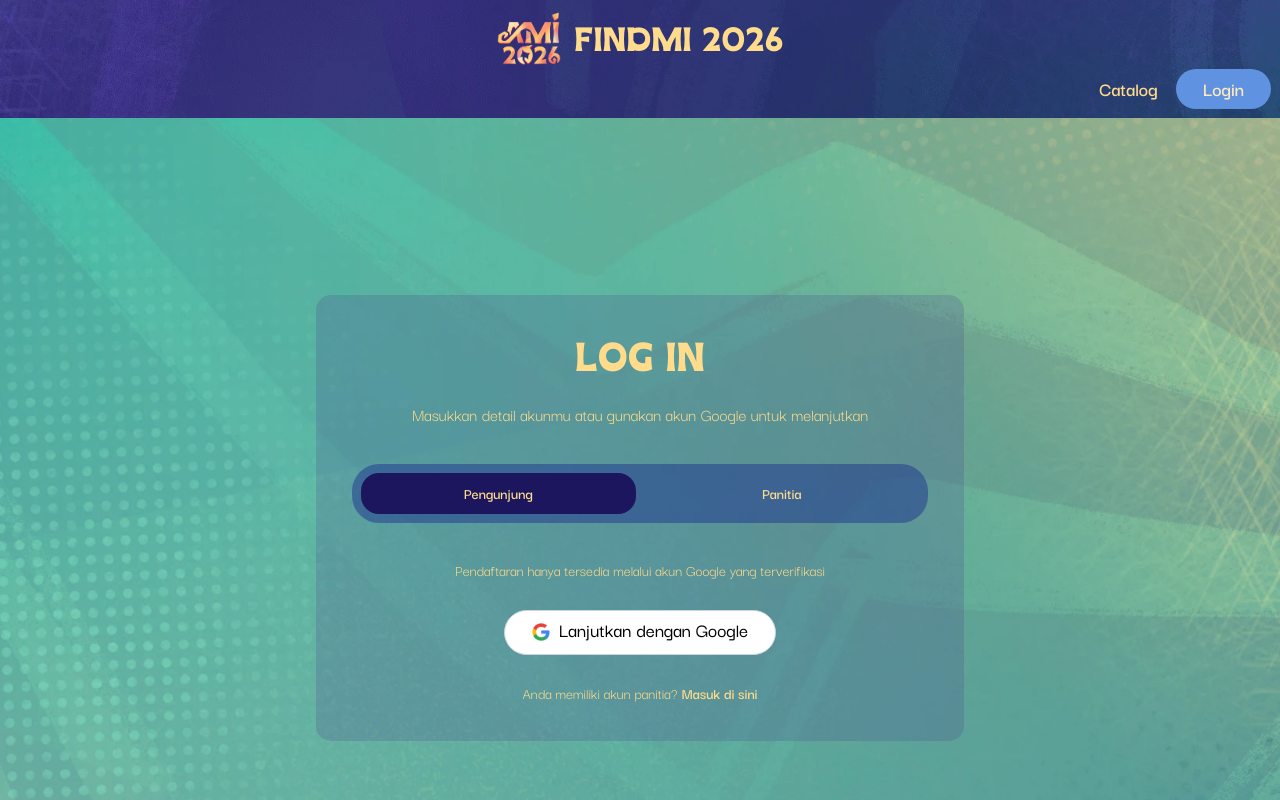
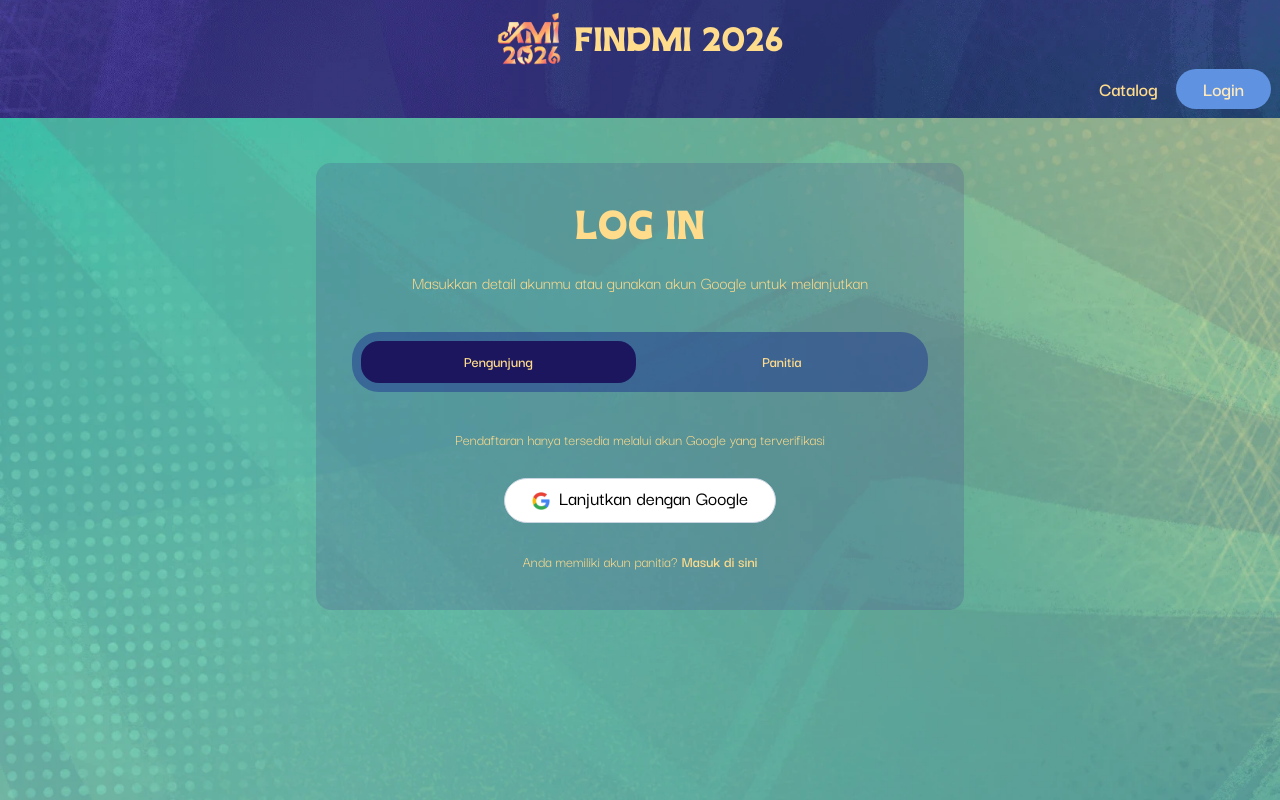
Before and after one commit to nicholaswisee/findmi-frontend, a React (Vite) app: page /login in a window 1280 px wide. Shown: the top 800 px of the page. Built offline with nearby package versions, Linux system fonts and the light colour scheme; no server answers.

Commit message:
refactor: MainLayout and Toaster

```diff
--- a/src/components/auth/LoginForm.tsx
+++ b/src/components/auth/LoginForm.tsx
@@ -70,10 +70,6 @@ export default function LoginForm() {
         />
       </div>
 
-      {error ? (
-        <p className="text-sm font-medium text-[#ff9c9c]">{error}</p>
-      ) : null}
-
       <Button
         type="submit"
         disabled={loading}
--- a/src/layouts/MainLayout.tsx
+++ b/src/layouts/MainLayout.tsx
@@ -7,8 +7,16 @@ export default function MainLayout() {
   return (
     <div className="flex flex-col  text-gray-900 font-body">
       <Navbar />
-      <Toaster closeButton={true} position="bottom-right" />
-      <main className="w-full h-[calc(100svh-5rem)] px-4 min-h-[calc(100svh-5rem)]">
+      <Toaster
+        toastOptions={{
+          style: {
+            background: 'url("/global/background-plain-ungu.webp")',
+          },
+        }}
+        closeButton={true}
+        position="bottom-right"
+      />
+      <main className="w-full flex-1 px-4 min-h-[calc(100svh-5rem)]">
         <Outlet />
       </main>
       <Footer />
--- a/src/pages/Auth/AuthPage.tsx
+++ b/src/pages/Auth/AuthPage.tsx
@@ -19,7 +19,7 @@ export default function AuthPage() {
   }
 
   return (
-    <section className="flex min-h-screen flex-col items-center justify-center px-4 py-10">
+    <section className="flex flex-col items-center justify-center px-4 py-10">
       <div className="w-full max-w-xl rounded-xl bg-[#463b8b]/20 p-8">
         <header className="mb-8 space-y-2 text-center">
           <h1 className="text-4xl">LOG IN</h1>
```
